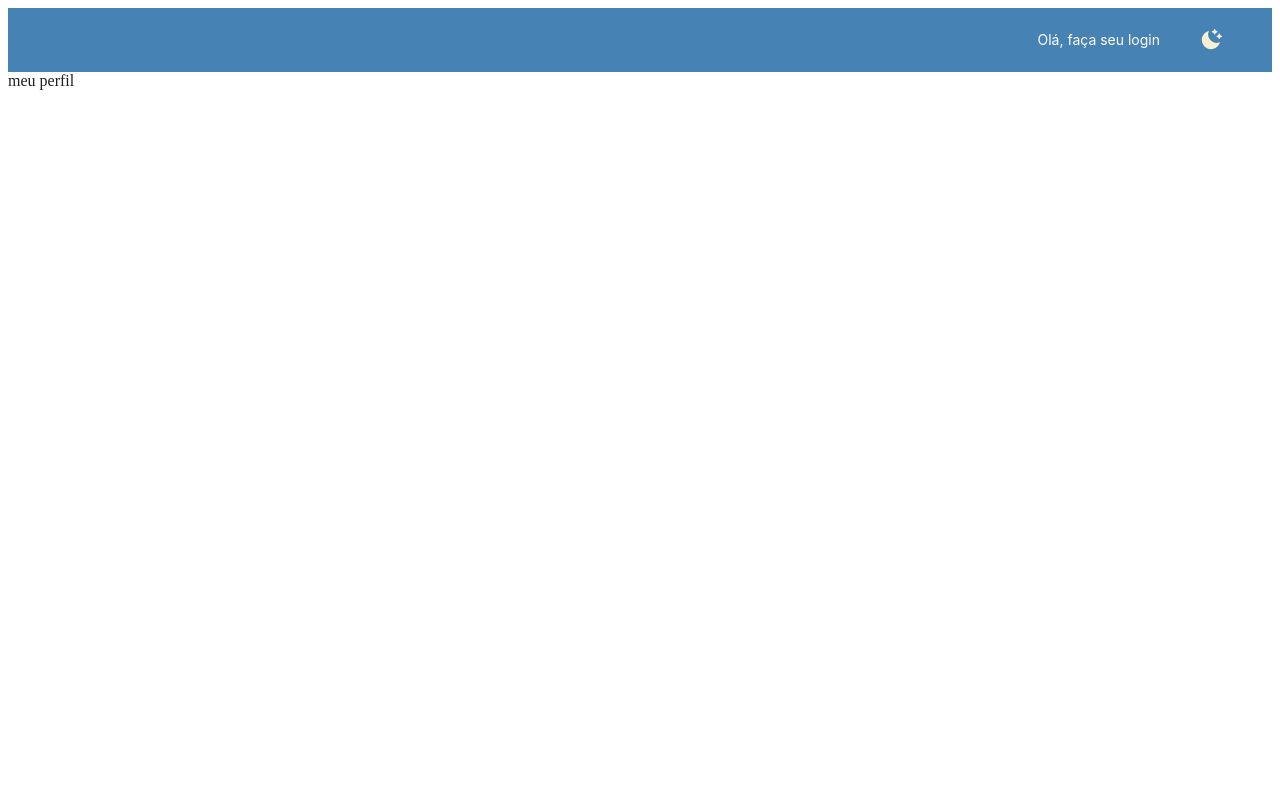
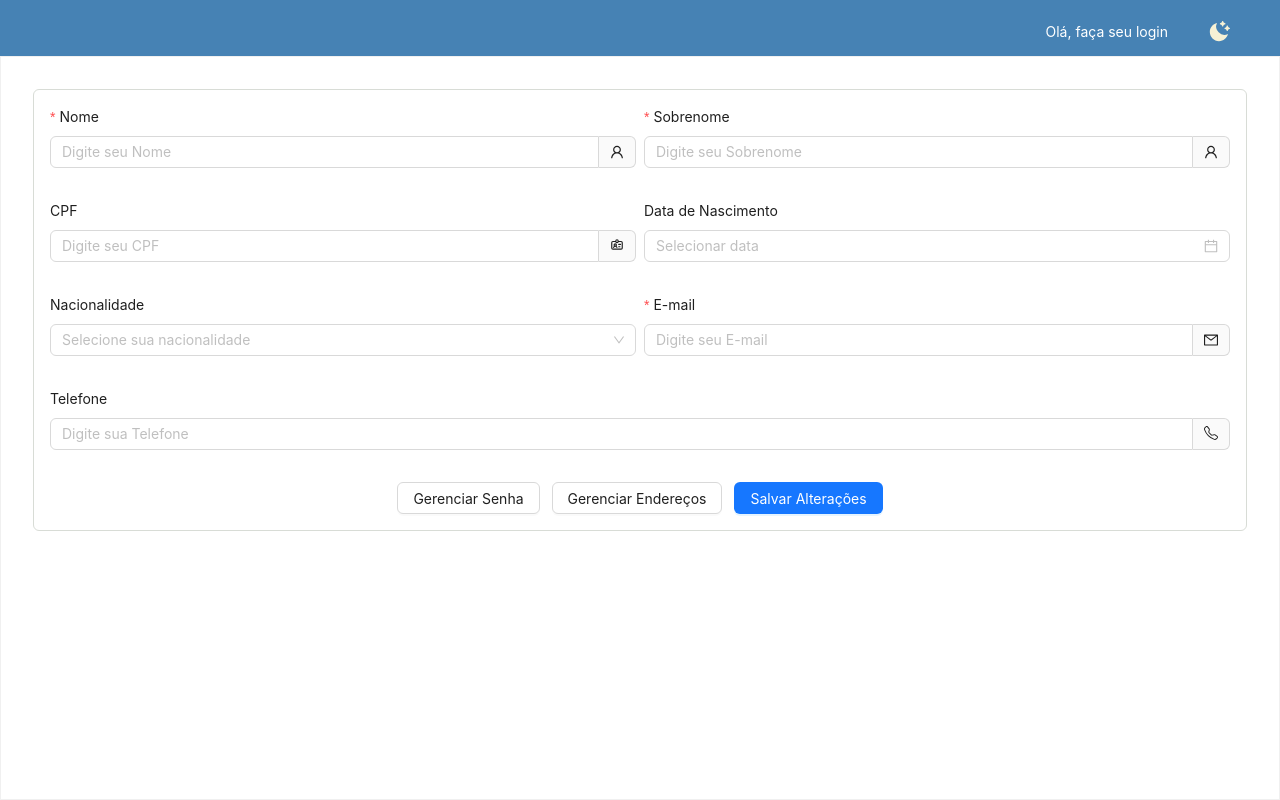
Before and after one commit to oliveragabriel/e-commerce, a React (Vite) app in the folder front-end/: page /perfil in a window 1280 px wide. Built offline with nearby package versions, Linux system fonts and the light colour scheme.

Commit message:
feat: create perfil page

```diff
--- a/front-end/package.json
+++ b/front-end/package.json
@@ -13,6 +13,7 @@
     "@ant-design/icons": "^5.1.4",
     "antd": "^5.6.2",
     "axios": "^1.4.0",
+    "dayjs": "^1.11.8",
     "prop-types": "^15.8.1",
     "react": "^18.2.0",
     "react-dom": "^18.2.0",
--- a/front-end/src/App.jsx
+++ b/front-end/src/App.jsx
@@ -1,9 +1,11 @@
-import { ConfigProvider as AntdConfigProvider, Layout, theme } from 'antd'
+import { Card, ConfigProvider as AntdConfigProvider, Layout, theme } from 'antd'
 import ptBR from 'antd/es/locale/pt_BR'
 import { Header } from './layout/Header/Header'
 import { ControleUsuarioContextProvider } from './context/ControleUsuarioContextProvider'
 import { useState } from 'react'
 import { BrowserRouter, Routes, Route } from 'react-router-dom'
+import { MeuPerfil } from './MeuPerfil'
+import './reset.css'
 
 function App() {
   const [systemAtDarkMode, setSystemAtDarkMode] = useState(false)
@@ -24,16 +26,16 @@ function App() {
             setSystemAtDarkMode={setSystemAtDarkMode}
           />
           <Layout.Content>
-            <div>
+            <Card style={{ height: '93vh', borderRadius: 0 }}>
               <Routes>
                   <Route path="/" element={<div>/</div>} />
                   <Route path="/home" element={<div>home</div>} />
-                  <Route path="/perfil" element={<div>meu perfil</div>} />
+                  <Route path="/perfil" element={<MeuPerfil />} />
                   <Route path="/cartoes" element={<div>meus cartoes</div>} />
                   <Route path="/pedidos" element={<div>meus pedidos</div>} />
                   <Route path="/favoritos" element={<div>meus favoritos</div>} />
               </Routes>
-            </div>
+            </Card>
           </Layout.Content>
         </ControleUsuarioContextProvider>
       </AntdConfigProvider>
--- /dev/null
+++ b/front-end/src/MeuPerfil.jsx
@@ -0,0 +1,186 @@
+/* eslint-disable no-unused-vars */
+import { useCallback, useState } from 'react'
+import { Row, Col, Form, Input, message, Button, DatePicker, Select } from 'antd'
+import { MailOutlined, UserOutlined } from '@ant-design/icons'
+import axios from 'axios'
+import { HiOutlineIdentification } from 'react-icons/hi'
+import { BsTelephone } from 'react-icons/bs'
+
+export const MeuPerfil = () => {
+  const [form] = Form.useForm()
+  const [messageApi, contextHolder] = message.useMessage()
+  const [loading, setLoading] = useState(false)
+  const [telefone, setTelefone] = useState()
+
+  const handleSubmit = useCallback(async () => {
+    try {
+      setLoading(true)
+      const values = await form.validateFields()
+      messageApi.success('bla')
+    } catch (error) {
+      messageApi.error('erro')
+    } finally {
+      setLoading(false)
+    }
+  }, [form, messageApi])
+
+  return (
+    <div style={{ margin: 8, padding: 16, border: '1px solid #d8dcd6', borderRadius: 6 }}>
+      {contextHolder}
+      <Form
+        form={form}
+        layout='vertical'
+        size='middle'
+      >
+        <Row gutter={[8,8]}>
+          <Col span={12}>
+            <Form.Item
+              name='nome'
+              label='Nome'
+              hasFeedback
+              required
+              rules={[
+                {
+                  required: true,
+                  message: 'Obrigatório preencher Nome'
+                },
+              ]}
+            >
+              <Input
+                placeholder='Digite seu Nome'
+                addonAfter={<UserOutlined />}
+              />
+            </Form.Item>
+          </Col>
+          <Col span={12}>
+            <Form.Item
+              name='sobrenome'
+              label='Sobrenome'
+              hasFeedback
+              required
+              rules={[
+                {
+                  required: true,
+                  message: 'Obrigatório preencher Sobrenome'
+                }
+              ]}
+            >
+              <Input
+                placeholder='Digite seu Sobrenome'
+                addonAfter={<UserOutlined />}
+              />
+            </Form.Item>
+          </Col>
+          <Col span={12}>
+            <Form.Item
+              name='cpf'
+              label='CPF'
+            >
+              <Input
+                placeholder='Digite seu CPF'
+                addonAfter={<HiOutlineIdentification />}
+              />
+            </Form.Item>
+          </Col>
+          <Col span={12}>
+            <Form.Item
+              name='dataNascimento'
+              label='Data de Nascimento'
+            >
+              <DatePicker
+                style={{ width: '100%' }}
+                format={'DD/MM/YYYY'}
+              />
+            </Form.Item>
+          </Col>
+          <Col span={12}>
+            <Form.Item
+              name='nacionalidade'
+              label='Nacionalidade'
+            >
+                <Select
+                    allowClear
+                    showSearch
+                    placeholder="Selecione sua nacionalidade"
+                    optionFilterProp="children"
+                    filterOption={(input, option) =>
+                    (option?.label ?? '').toLowerCase().includes(input.toLowerCase())
+                    }
+                    options={[
+                    {
+                        value: 'jack',
+                        label: 'Jack'
+                    },
+                    {
+                        value: 'lucy',
+                        label: 'Lucy'
+                    },
+                    {
+                        value: 'tom',
+                        label: 'Tom'
+                    }
+                    ]}
+                />
+            </Form.Item>
+          </Col>
+          <Col span={12}>
+            <Form.Item
+              name='email'
+              label='E-mail'
+              hasFeedback
+              required
+              rules={[
+                {
+                  required: true,
+                  message: 'Obrigatório preencher E-mail'
+                }
+              ]}
+            >
+              <Input
+                type='email'
+                placeholder='Digite seu E-mail'
+                addonAfter={<MailOutlined />}
+              />
+            </Form.Item>
+          </Col>
+          <Col span={24}>
+            <Form.Item
+              name='telefone'
+              label='Telefone'
+            >
+              <Input
+                type='tel'
+                value={telefone}
+                placeholder='Digite sua Telefone'
+                addonAfter={<BsTelephone />}
+              />
+            </Form.Item>
+          </Col>
+          <Col span={24}>
+            <div style={{ display: 'flex', justifyContent: 'center' }}>
+                <Button
+                    style={{  marginRight: 6 }}
+                    type='default'
+                >
+                    Gerenciar Senha
+                </Button>
+                <Button
+                    style={{  margin: '0px 6px' }}
+                    type='default'
+                >
+                    Gerenciar Endereços
+                </Button>
+                <Button
+                    style={{  marginLeft: 6 }}
+                    type='primary'
+                    onClick={handleSubmit}
+                >
+                    Salvar Alterações
+                </Button>
+            </div>
+          </Col>
+        </Row>
+      </Form>
+    </div>
+  )
+}
--- a/front-end/src/layout/Header/Header.jsx
+++ b/front-end/src/layout/Header/Header.jsx
@@ -118,7 +118,7 @@ export const Header = ({ systemAtDarkMode, setSystemAtDarkMode }) => {
     )
   }, [greetings, usuario?.nome])
 
-  const themeModeStyle = systemAtDarkMode ? undefined : { backgroundColor: '#4682B4' }
+  const themeModeStyle = systemAtDarkMode ? { height: '7vh' } : { height: '7vh', backgroundColor: '#4682B4' }
 
   return (
     <Layout.Header style={themeModeStyle}>
--- /dev/null
+++ b/front-end/src/reset.css
@@ -0,0 +1,40 @@
+html, body, div, span, applet, object, iframe,
+h1, h2, h3, h4, h5, h6, p, blockquote, pre,
+a, abbr, acronym, address, big, cite, code,
+del, dfn, em, font, img, ins, kbd, q, s, samp,
+small, strike, strong, sub, sup, tt, var,
+b, u, i, center,
+dl, dt, dd, ol, ul, li,
+fieldset, form, label, legend,
+table, caption, tbody, tfoot, thead, tr, th, td {
+    margin: 0;
+    padding: 0;
+    border: 0;
+    outline: 0;
+    font-size: 100%;
+    vertical-align: baseline;
+    background: transparent;
+}
+
+body {
+    line-height: 1;
+}
+
+ol, ul {
+    list-style: none;
+}
+
+blockquote, q {
+    quotes: none;
+}
+
+blockquote:before, blockquote:after,
+q:before, q:after {
+    content: '';
+    content: none;
+}
+
+table {
+    border-collapse: collapse;
+    border-spacing: 0;
+}
```
Also changed, not shown: 1 other file (tests, documents, lock files or other folders).
